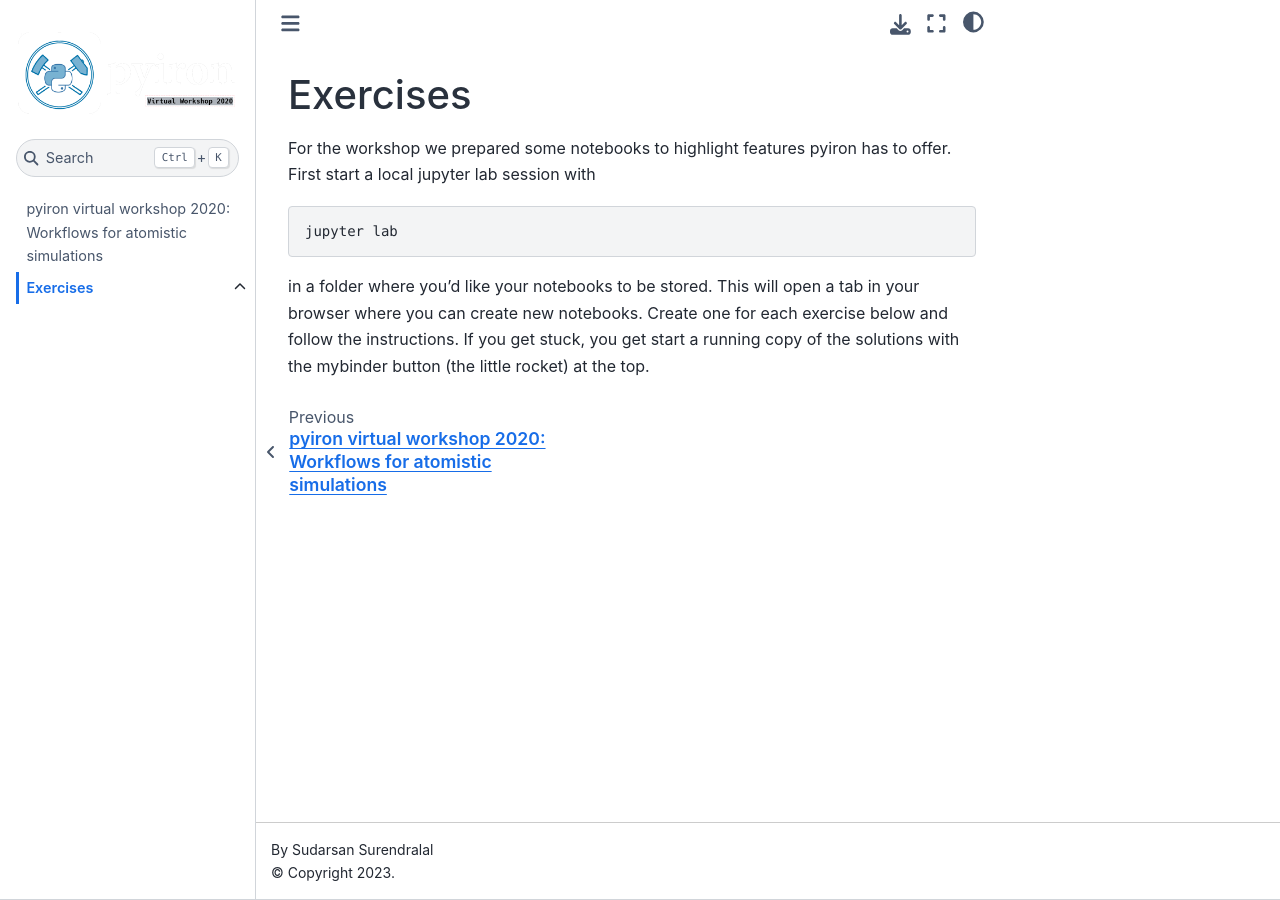
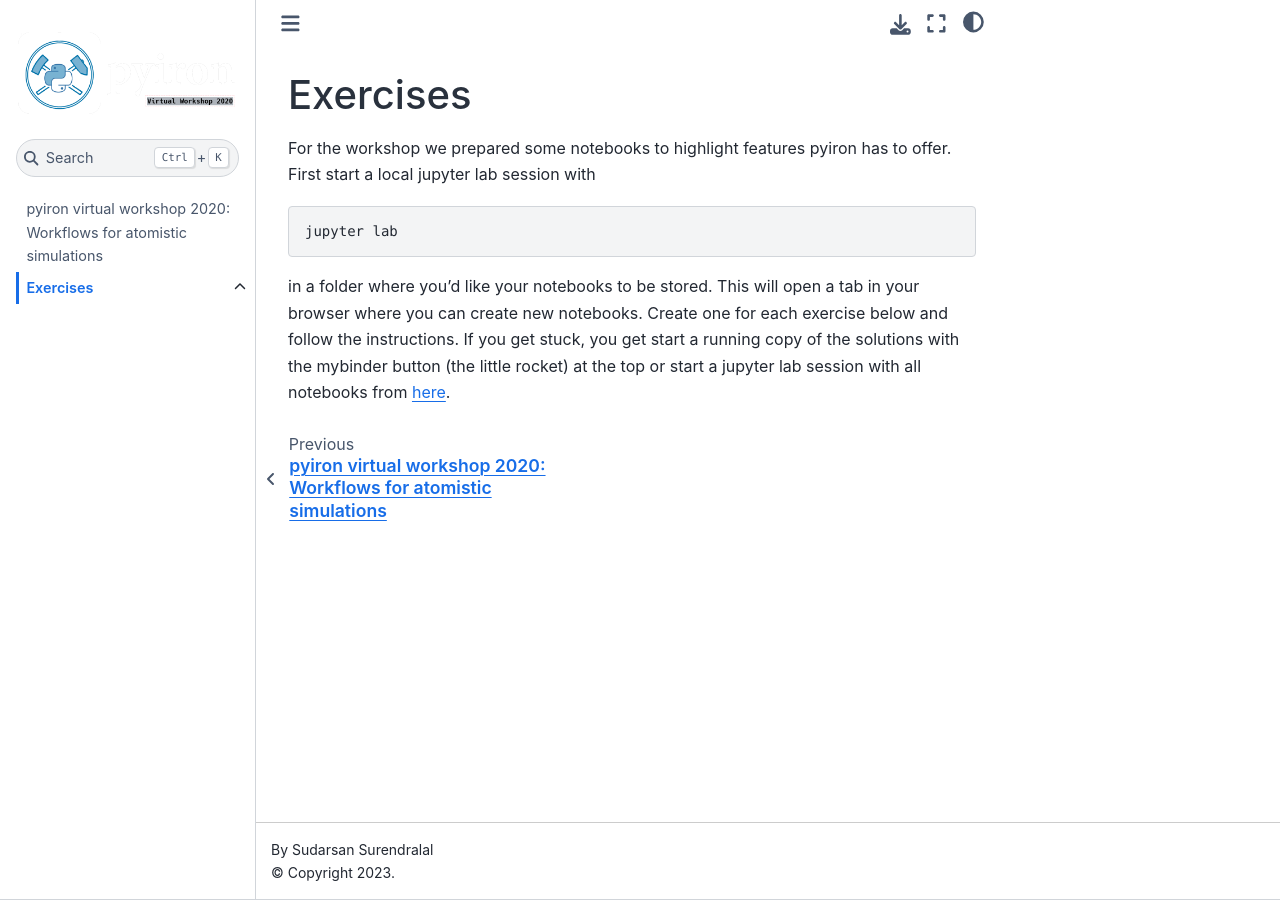
Before and after one commit to pyiron-workshop/pyiron-virtual-workshop-2020, a Jupyter Book: the page built from tutorials/tutorials.md, in a window 1280 px wide. Built offline with Jupyter Book 1.0.4 settings and Sphinx 7.4.7 and the Sphinx Book theme 1.1.4, drawn with Linux system fonts in a browser that asks for light colours; pages that are not in the unit, such as notebooks, are missing from menus.

Commit message:
add mybinder lab link

```diff
--- a/tutorials/tutorials.md
+++ b/tutorials/tutorials.md
@@ -8,4 +8,6 @@ jupyter lab
 in a folder where you'd like your notebooks to be stored.  This will open a tab
 in your browser where you can create new notebooks.  Create one for each
 exercise below and follow the instructions.  If you get stuck, you get start a
-running copy of the solutions with the mybinder button (the little rocket) at the top.
+running copy of the solutions with the mybinder button (the little rocket) at
+the top or start a jupyter lab session with all notebooks from
+[here](https://mybinder.org/v2/gh/pmrv/pyiron-virtual-workshop-2020/master?urlpath=lab/tree/tutorials).
```
